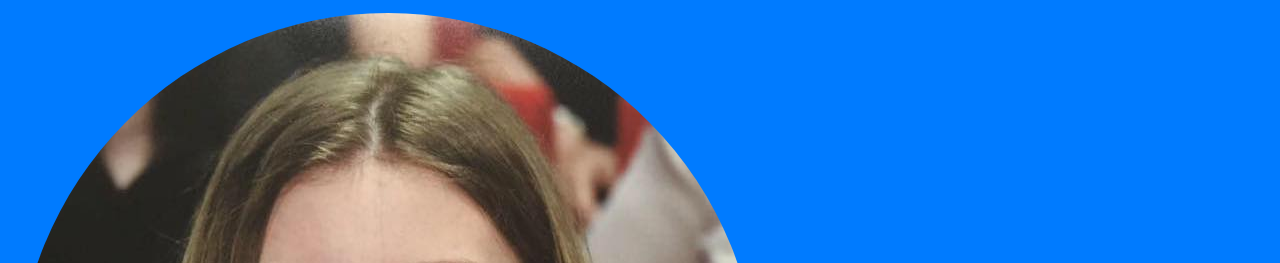
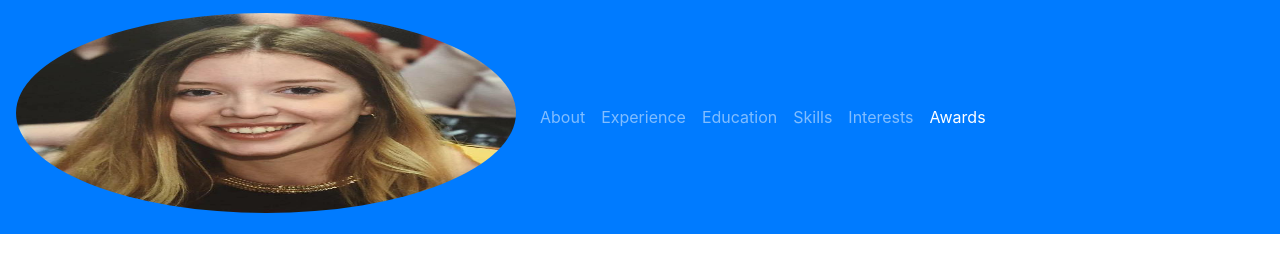
Before and after one commit to Elisabettaaa/Elisabetta_resume, a website with bundled scripts: page index.html in a window 1280 px wide. Shown: the top 263 px of the page. Built offline with nearby package versions, Linux system fonts and the light colour scheme; a web font is replaced by a local one.

Commit message:
dome modification to the first commit

```diff
--- a/index.html
+++ b/index.html
@@ -29,7 +29,7 @@
     <a class="navbar-brand js-scroll-trigger" href="#page-top">
       <span class="d-block d-lg-none">Elisabetta Pagliara</span>
       <span class="d-none d-lg-block">
-        <img class="img-fluid img-profile rounded-circle mx-auto mb-2" src="img/profile.jpg" alt="">
+        <img class=" rounded-circle mx-auto mb-2 "width='500' height="200" src="img/profile.jpg" alt="">
       </span>
     </a>
     <button class="navbar-toggler" type="button" data-toggle="collapse" data-target="#navbarSupportedContent" aria-controls="navbarSupportedContent" aria-expanded="false" aria-label="Toggle navigation">
```
